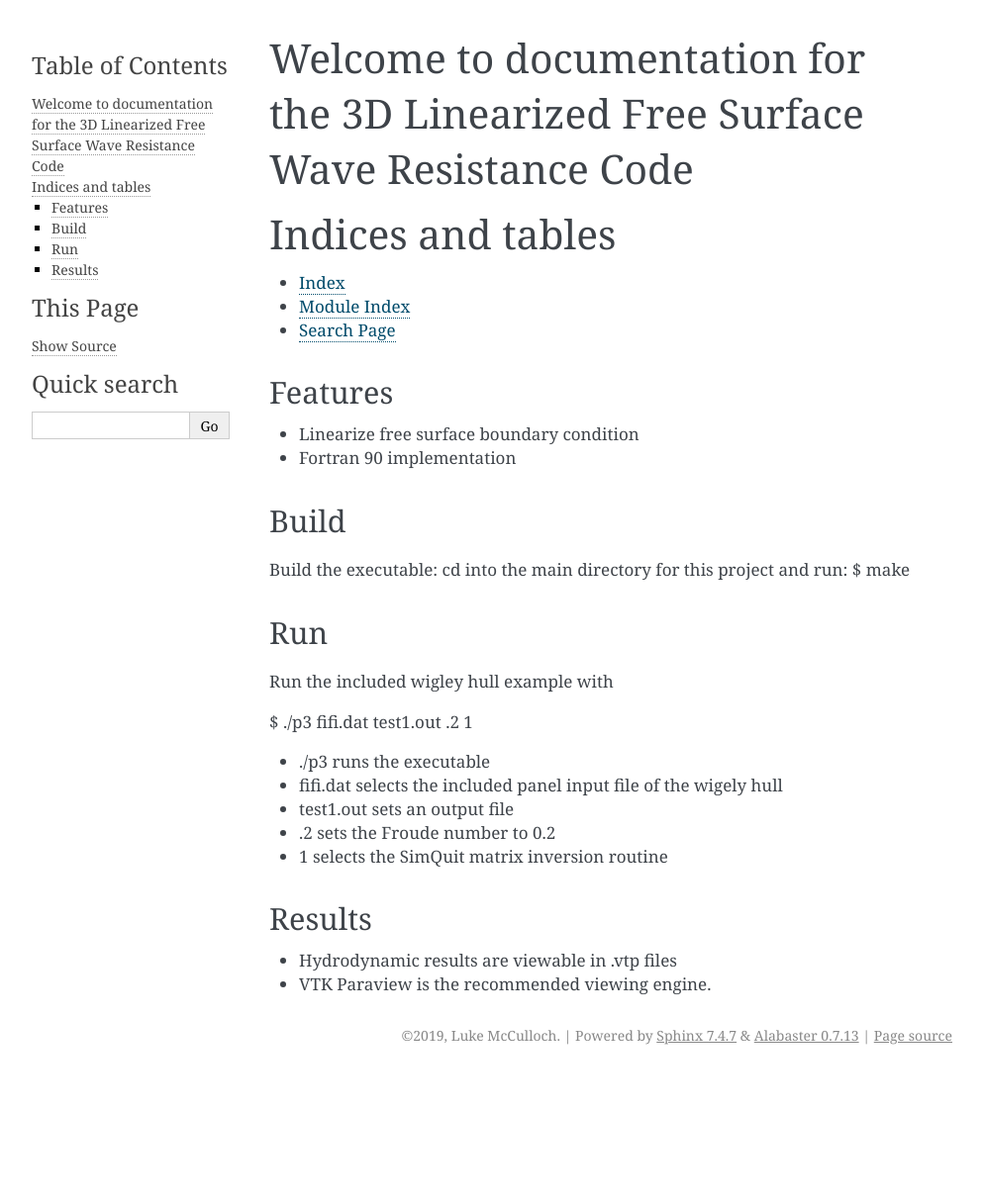
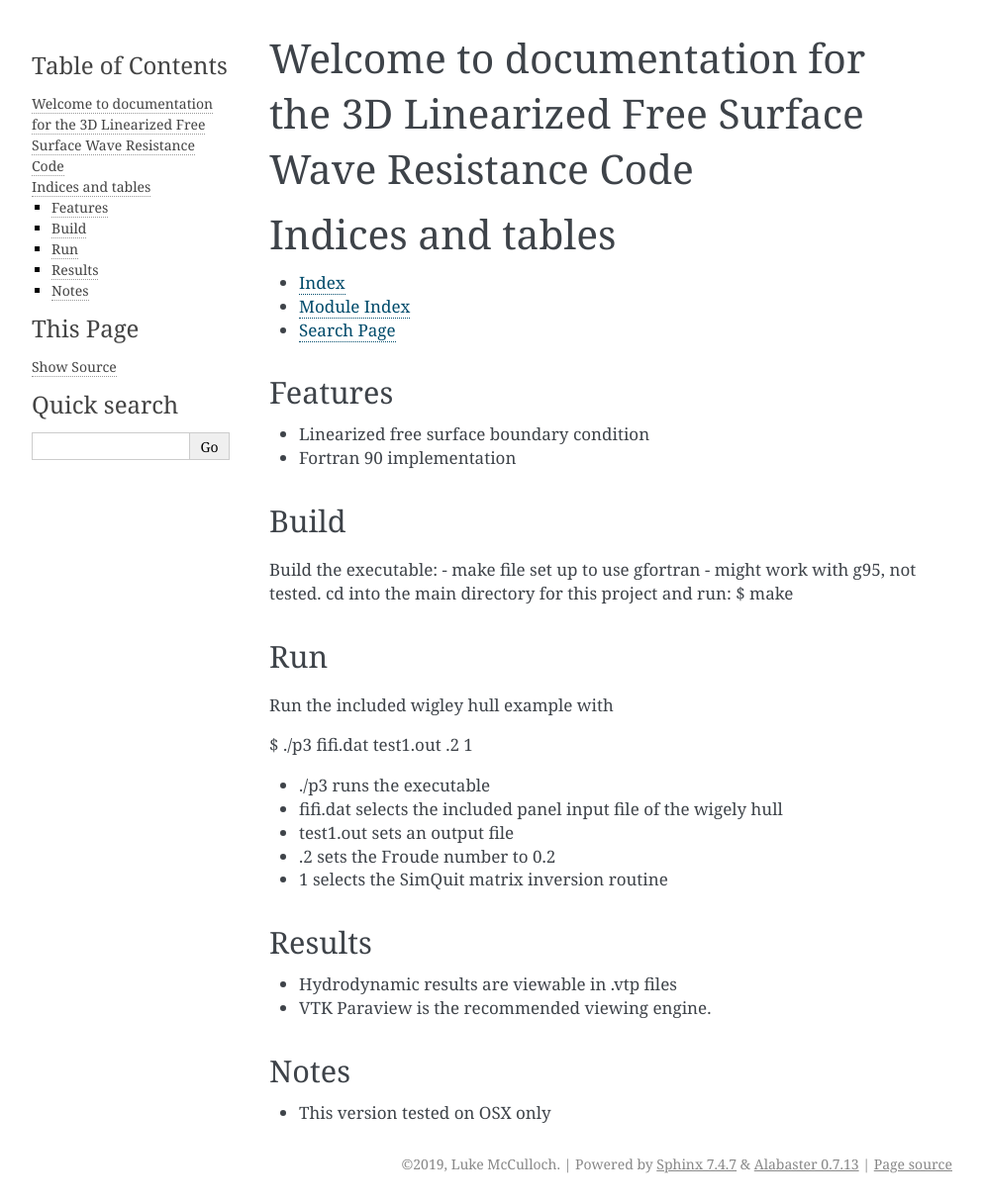
Before and after one commit to LukeMcCulloch/3D-linear-wave-resistance, a Sphinx documentation site: the page built from docs/index.rst, in a window 1280 px wide. Shown: the whole page at 99% size, without its empty margins (148-1141 px from the left). Built offline with Sphinx 7.4.7, drawn with Linux system fonts in a browser that asks for light colours; before the commit the page ends 1086 px from its top, so only the background shows below that.

Commit message:
more docs

```diff
--- a/docs/index.rst
+++ b/docs/index.rst
@@ -23,7 +23,7 @@ Indices and tables
 Features
 --------
 
-- Linearize free surface boundary condition
+- Linearized free surface boundary condition
 - Fortran 90 implementation
 
 
@@ -31,12 +31,15 @@ Build
 ------------
 
 Build the executable:
+- make file set up to use gfortran
+- might work with g95, not tested.
 cd into the main directory for this project and run:
 $    make
 
 
 Run
 ------------
+
 Run the included wigley hull example with
 
 $  ./p3 fifi.dat test1.out .2 1
@@ -51,3 +54,7 @@ Results
 ------------
 - Hydrodynamic results are viewable in .vtp files
 - VTK Paraview is the recommended viewing engine.
+
+Notes
+------------
+- This version tested on OSX only
```
Also changed, not shown: other parts of docs/index.rst (+1 -1 lines), 5 other files.
